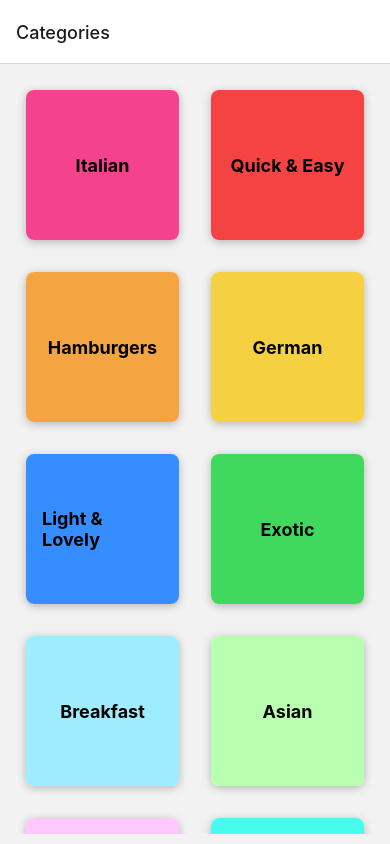
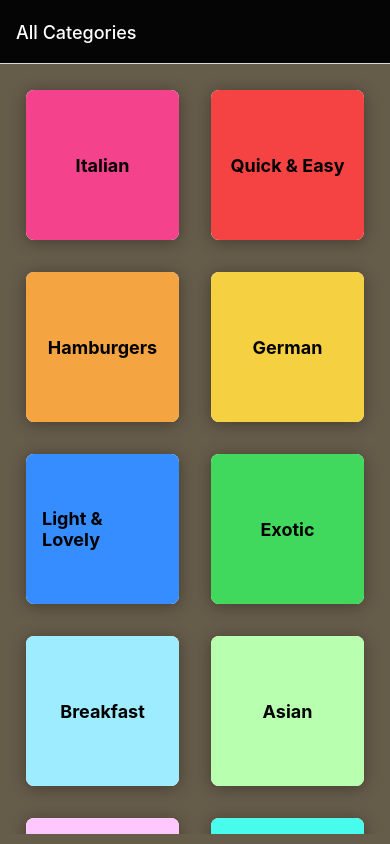
Before and after one commit to pa-tiq/react-native-meals, a React Native app: screen /Categories in a window 390 px wide. Built offline with nearby package versions, Linux system fonts and the light colour scheme.

Commit message:
navigation details

```diff
--- a/App.js
+++ b/App.js
@@ -1,5 +1,5 @@
 import { StatusBar } from 'expo-status-bar';
-import { StyleSheet, Text, View } from 'react-native';
+import { StyleSheet } from 'react-native';
 import { NavigationContainer } from '@react-navigation/native';
 import { createNativeStackNavigator } from '@react-navigation/native-stack';
 import CategoryScreen from './screens/CategoryScreen';
@@ -12,9 +12,26 @@ export default function App() {
     <>
       <StatusBar style='light' />
       <NavigationContainer>
-        <Stack.Navigator>
-          <Stack.Screen name='Categories' component={CategoryScreen} />
-          <Stack.Screen name='CategoryDetails' component={MealsScreen} />
+        <Stack.Navigator
+          screenOptions={{
+            headerStyle: { backgroundColor: '#060505' }, //header color
+            headerTintColor: 'white', // header text color
+            contentStyle: { backgroundColor: '#665c4a' }, // background color
+          }}
+        >
+          <Stack.Screen
+            name='Categories'
+            component={CategoryScreen}
+            options={{ title: 'All Categories' }}
+          />
+          <Stack.Screen
+            name='CategoryDetails'
+            component={MealsScreen}
+            //options={ ({route,navigation}) => {
+            //  const catId = route.params.categoryId;
+            //  return { title: catId };
+            //}}
+          />
         </Stack.Navigator>
       </NavigationContainer>
     </>
--- a/components/CategoryGridTile.js
+++ b/components/CategoryGridTile.js
@@ -1,48 +1,19 @@
-import { StyleSheet, Text, View, Pressable, Platform } from 'react-native';
+import { StyleSheet, Text, View } from 'react-native';
+import PressableCard from './PressableCard';
 
 const CategoryGridTile = ({ title, color, onPress }) => {
   return (
-    <View style={styles.gridItem}>
-      <Pressable
-        android_ripple={{ color: '#ccc' }} // button press visual feedback for android
-        style={({ pressed }) => [
-          styles.button,
-          (pressed && Platform.OS === 'ios') ? styles.buttonPressed_iOS : null,
-        ]} // button press visual feedback for iOS
-        onPress={onPress}
-      >
-        <View style={[styles.innerContainer, { backgroundColor: color }]}>
-          <Text style={styles.title}>{title}</Text>
-        </View>
-      </Pressable>
-    </View>
+    <PressableCard style={{ height: 150 }} onPress={onPress}>
+      <View style={[styles.innerContainer, { backgroundColor: color }]}>
+        <Text style={styles.title}>{title}</Text>
+      </View>
+    </PressableCard>
   );
 };
 
 export default CategoryGridTile;
 
 const styles = StyleSheet.create({
-  gridItem: {
-    flex: 1,
-    margin: 16,
-    height: 150,
-    borderRadius: 8,
-    // shadow for Android (overflow:'hidden' hides the shadow in iOS)
-    elevation: 4,
-    overflow: Platform.OS === 'android' ? 'hidden' : 'visible',
-    // shadow for iOS
-    backgroundColor: 'white',
-    shadowColor: 'black',
-    shadowOpacity: 0.25,
-    shadowOffset: { width: 0, height: 2 },
-    shadowRadius: 8,
-  },
-  button: {
-    flex: 1,
-  },
-  buttonPressed_iOS: {
-    opacity: 0.5,
-  },
   innerContainer: {
     flex: 1,
     padding: 16,
--- a/components/Mealitem.js
+++ b/components/Mealitem.js
@@ -1,25 +1,30 @@
-import { Image, StyleSheet, Text, View, Pressable} from 'react-native';
+import { Image, StyleSheet, Text, View, Pressable } from 'react-native';
+import PressableCard from './PressableCard';
 
-const MealItem = ({ title, imageUrl }) => {
+const MealItem = ({ title, imageUrl, duration, complexity, affordability }) => {
   return (
-    <View style={styles.container}>
-      <Pressable>
+    <PressableCard>
+      <View style={styles.innerContainer}>
         <View>
-          <Image source={{ uri: imageUrl }} style={styles.image}/>
+          <Image source={{ uri: imageUrl }} style={styles.image} />
           <Text style={styles.title}>{title}</Text>
         </View>
-      </Pressable>
-    </View>
+        <View style={styles.details}>
+          <Text style={styles.detailItem}>{duration}m</Text>
+          <Text style={styles.detailItem}>{complexity.toUpperCase()}</Text>
+          <Text style={styles.detailItem}>{affordability.toUpperCase()}</Text>
+        </View>
+      </View>
+    </PressableCard>
   );
 };
 
 export default MealItem;
 
 const styles = StyleSheet.create({
-  container: {
-    flex: 1,
-    paddingVertical: 10,
-    paddingHorizontal: 10,
+  innerContainer: {
+    borderRadius: 8,
+    overflow: 'hidden',
   },
   image: {
     width: '100%',
@@ -28,6 +33,19 @@ const styles = StyleSheet.create({
   title: {
     fontWeight: 'bold',
     textAlign: 'center',
-    fontSize: 18
-  }
+    fontSize: 18,
+    marginHorizontal: 8,
+    marginTop: 8,
+  },
+  details: {
+    flexDirection: 'row',
+    alignItems: 'center',
+    justifyContent: 'center',
+    padding: 8,
+    marginBottom: 5
+  },
+  detailItem: {
+    marginHorizontal: 4,
+    fontSize: 12,
+  },
 });
--- /dev/null
+++ b/components/PressableCard.js
@@ -0,0 +1,43 @@
+import { StyleSheet, View, Pressable, Platform } from 'react-native';
+
+const PressableCard = (props) => {
+  return (
+    <View style={[styles.card, props.style]}>
+      <Pressable
+        android_ripple={{ color: '#ccc' }} // button press visual feedback for android
+        style={({ pressed }) => [
+          styles.button,
+          pressed ? styles.buttonPressed_iOS : null,
+        ]} // button press visual feedback for iOS
+        onPress={props.onPress}
+      >
+        {props.children}
+      </Pressable>
+    </View>
+  );
+};
+
+export default PressableCard;
+
+const styles = StyleSheet.create({
+  card: {
+    flex: 1,
+    margin: 16,
+    borderRadius: 8,
+    // shadow for android:
+    elevation: 8,
+    overflow: Platform.OS === 'android' ? 'hidden' : 'visible',
+    // shadow for iOS:
+    backgroundColor: 'white',
+    shadowColor: 'black',
+    shadowOffset: { width: 0, height: 2 },
+    shadowRadius: 16,
+    shadowOpacity: 0.35,
+  },
+  button: {
+    flex: 1,
+  },
+  buttonPressed_iOS: {
+    opacity: 0.8,
+  },
+});
--- a/screens/MealsScreen.js
+++ b/screens/MealsScreen.js
@@ -1,25 +1,36 @@
-import { StyleSheet, Text, View, FlatList } from 'react-native';
+import { useLayoutEffect } from 'react';
+import { StyleSheet, View, FlatList } from 'react-native';
 import MealItem from '../components/Mealitem';
-import { MEALS } from '../data/dummy-data';
+import { MEALS, CATEGORIES } from '../data/dummy-data';
 
-const MealsScreen = ({ route }) => {
+const MealsScreen = ({ route, navigation }) => {
   const categoryId = route.params.categoryId;
   const displayedMeals = MEALS.filter((mealItem) => {
     return mealItem.categoryIds.indexOf(categoryId) >= 0;
   });
+
+  useLayoutEffect(() => {
+    const categoryTitle = CATEGORIES.find(
+      (category) => category.id === categoryId
+    ).title;
+    navigation.setOptions({ title: categoryTitle });
+  }, [categoryId, navigation]);
 
   return (
     <View style={styles.container}>
       <FlatList
         data={displayedMeals}
         keyExtractor={(meal) => {
-          meal.id;
+          return meal.id;
         }}
         renderItem={(itemData) => {
           return (
             <MealItem
               title={itemData.item.title}
               imageUrl={itemData.item.imageUrl}
+              affordability={itemData.item.affordability}
+              complexity={itemData.item.complexity}
+              duration={itemData.item.duration}
             />
           );
         }}
```
